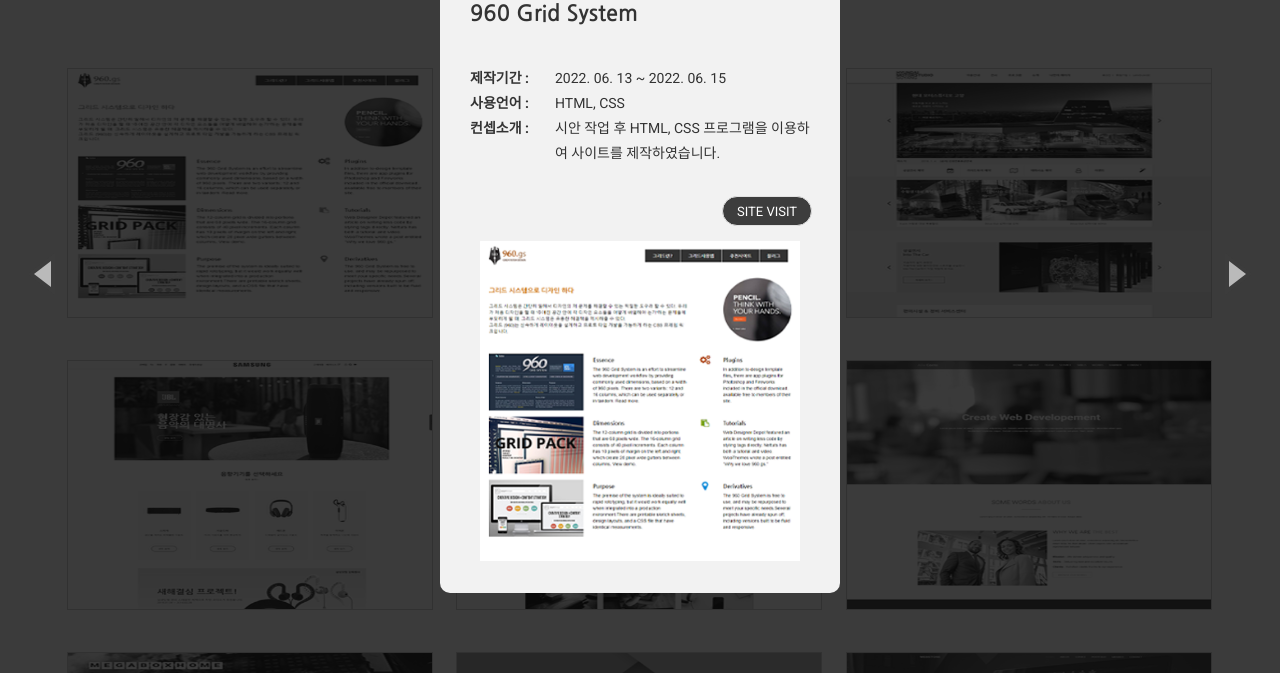
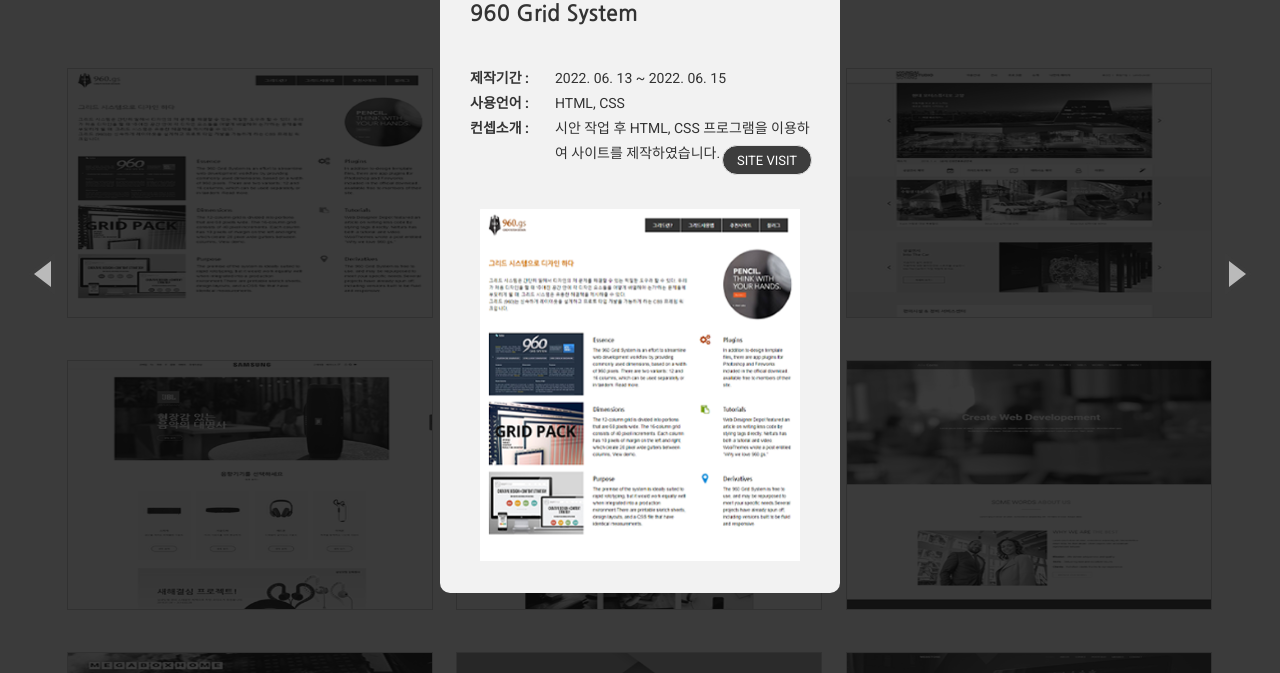
Before and after one commit to squaremin/PORTFOLIO, a plain HTML site: page html/main.html in a window 1280 px wide. Both pictures are taken after a click on the link 249 px from the left and 2807 px from the top of the page. Shown: the part 2616-3289 px from the top of the page. Drawn offline with nearby package versions, Linux system fonts and the light colour scheme; a script that the page names is missing.

Commit message:
포트폴리오 수정

```diff
--- a/css/main.css
+++ b/css/main.css
@@ -333,7 +333,7 @@ h1, h2, h3, h4, h5{margin: 0; padding: 0;}
 
 .white-popup img {
   width: 80%;
-  height: 50%;
+  height: 55%;
   position: absolute;
   bottom: 5%;
   right: 10%;
@@ -363,7 +363,7 @@ h1, h2, h3, h4, h5{margin: 0; padding: 0;}
   font: 1.3rem/30px 'Roboto', sans-serif;
   color: #fff;
   text-align: center;
-  position: absolute; right: 7%; top: 38%;
+  position: absolute; right: 7%; top: 30%;
 }
 .white-popup a:hover{
   font-weight: bold;
```
